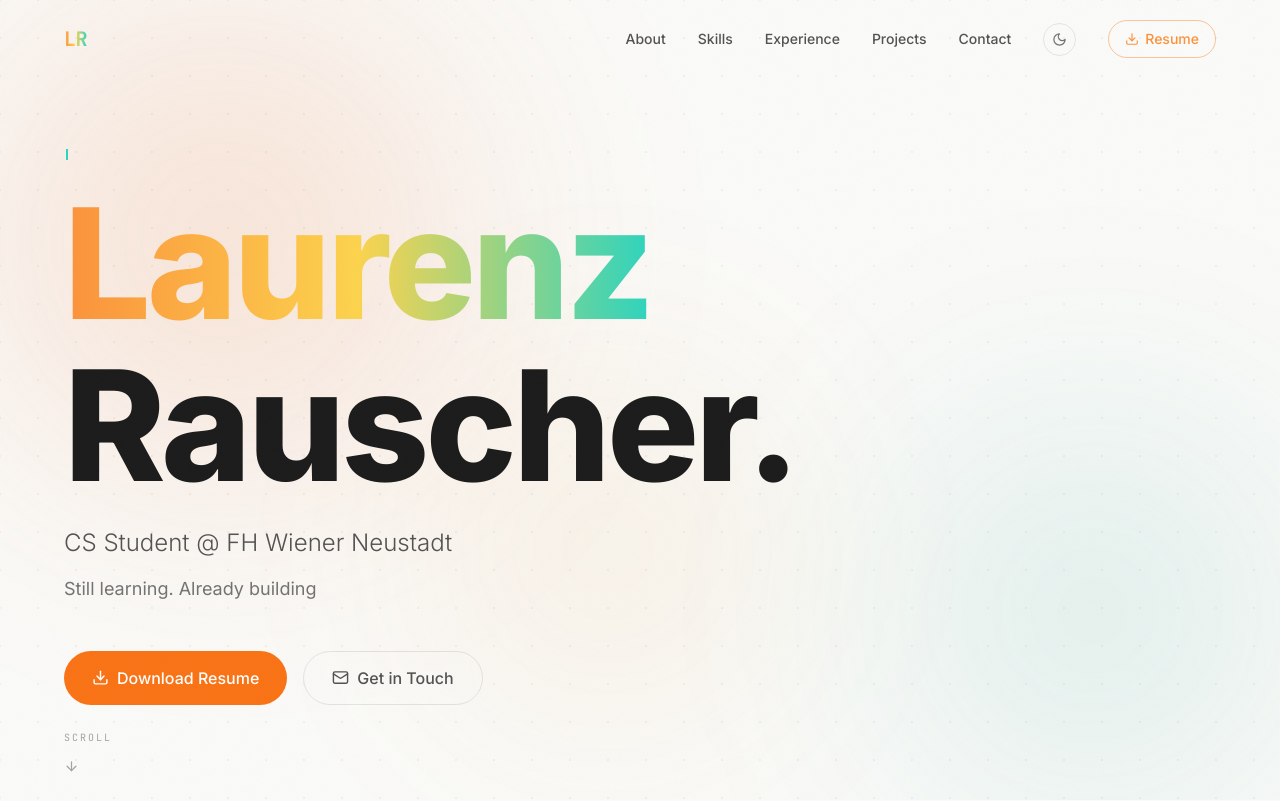
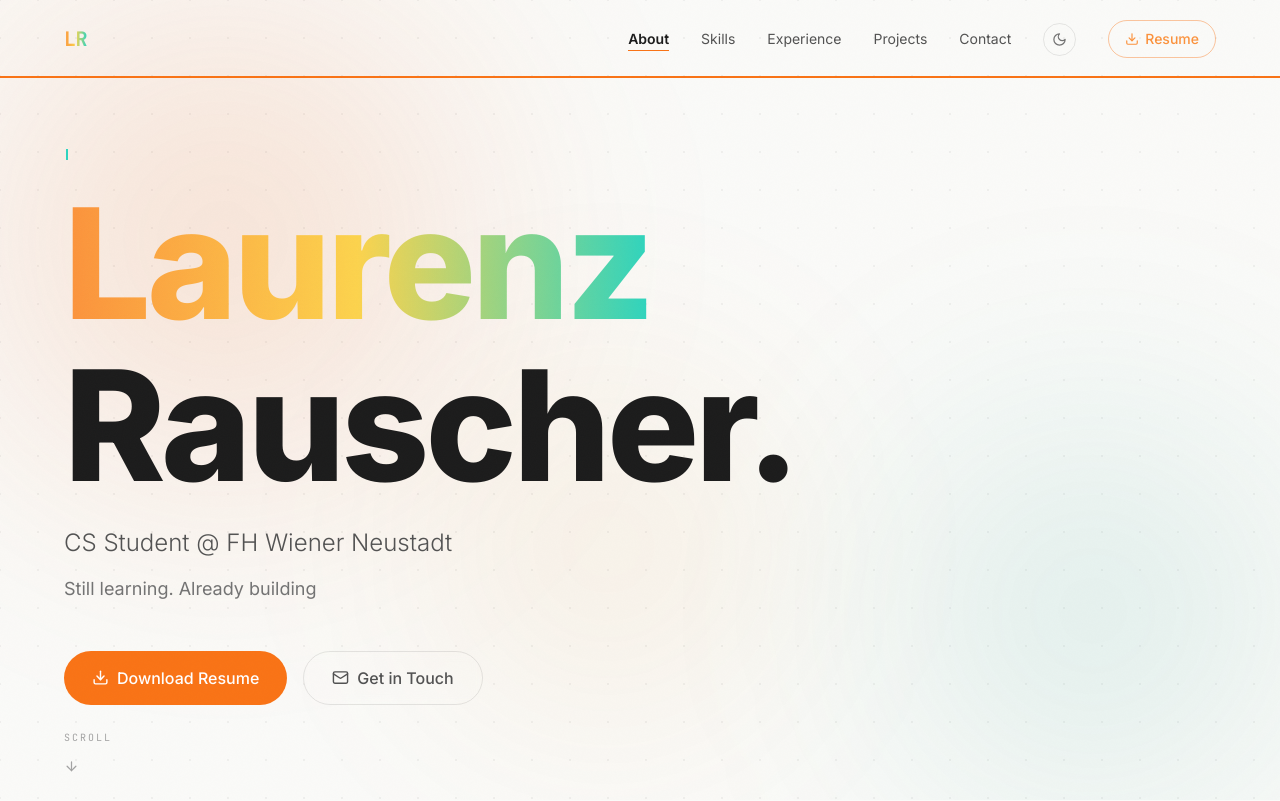
Before and after one commit to LaJuMiRa/Website-Portfolio, a Next.js app: page / in a window 1280 px wide. Shown: the top 801 px of the page. Built offline with nearby package versions, Linux system fonts and the light colour scheme.

Commit message:
Navbar changes
Added progress bar to the navbar

```diff
--- a/components/Navbar.tsx
+++ b/components/Navbar.tsx
@@ -3,6 +3,7 @@
 import { useState, useEffect } from 'react'
 import Link from 'next/link'
 import { Menu, X, Download } from 'lucide-react'
+import { motion, useScroll } from 'framer-motion'
 import ThemeToggle from './ThemeToggle'
 
 const navLinks = [
@@ -14,8 +15,10 @@ const navLinks = [
 ]
 
 export default function Navbar() {
-  const [scrolled, setScrolled]   = useState(false)
-  const [menuOpen, setMenuOpen]   = useState(false)
+  const [scrolled, setScrolled] = useState(false)
+  const [menuOpen, setMenuOpen] = useState(false)
+  const [activeHref, setActiveHref] = useState('')
+  const { scrollYProgress } = useScroll()
 
   useEffect(() => {
     const onScroll = () => setScrolled(window.scrollY > 20)
@@ -23,12 +26,29 @@ export default function Navbar() {
     return () => window.removeEventListener('scroll', onScroll)
   }, [])
 
+  // Active section detection
+  useEffect(() => {
+    const ids = navLinks.map(l => l.href.slice(1))
+    const observers: IntersectionObserver[] = []
+
+    ids.forEach(id => {
+      const el = document.getElementById(id)
+      if (!el) return
+      const obs = new IntersectionObserver(
+        ([entry]) => { if (entry.isIntersecting) setActiveHref(`#${id}`) },
+        { threshold: 0.4 }
+      )
+      obs.observe(el)
+      observers.push(obs)
+    })
+
+    return () => observers.forEach(o => o.disconnect())
+  }, [])
+
   return (
     <nav
       className={`fixed top-0 left-0 right-0 z-50 transition-all duration-500 ${
-        scrolled
-          ? 'backdrop-blur-xl border-b py-3'
-          : 'bg-transparent py-5'
+        scrolled ? 'backdrop-blur-xl border-b py-3' : 'bg-transparent py-5'
       }`}
       style={scrolled ? {
         backgroundColor: 'var(--nav-bg-scrolled)',
@@ -44,19 +64,25 @@ export default function Navbar() {
 
         {/* Desktop nav */}
         <div className="hidden md:flex items-center gap-8">
-          {navLinks.map((link) => (
+          {navLinks.map((link) => {
+            const isActive = activeHref === link.href
+            return (
               <Link
                 key={link.href}
                 href={link.href}
-              className="text-sm font-medium transition-colors relative group"
-              style={{ color: 'var(--text-secondary)' }}
+                className="text-sm transition-colors relative group"
+                style={{
+                  color: isActive ? 'var(--text-primary)' : 'var(--text-secondary)',
+                  fontWeight: isActive ? 600 : 400,
+                }}
                 onMouseEnter={e => (e.currentTarget.style.color = 'var(--text-primary)')}
-              onMouseLeave={e => (e.currentTarget.style.color = 'var(--text-secondary)')}
+                onMouseLeave={e => (e.currentTarget.style.color = isActive ? 'var(--text-primary)' : 'var(--text-secondary)')}
               >
                 {link.label}
-              <span className="absolute -bottom-0.5 left-0 w-0 h-px bg-orange-500 transition-all duration-300 group-hover:w-full" />
+                <span className={`absolute -bottom-0.5 left-0 h-px bg-orange-500 transition-all duration-300 ${isActive ? 'w-full' : 'w-0 group-hover:w-full'}`} />
               </Link>
-          ))}
+            )
+          })}
           <ThemeToggle />
           <a
             href="/Lebenslauf_Rauscher.pdf"
@@ -94,7 +120,7 @@ export default function Navbar() {
               href={link.href}
               onClick={() => setMenuOpen(false)}
               className="py-1 text-sm font-medium transition-colors"
-              style={{ color: 'var(--text-secondary)' }}
+              style={{ color: activeHref === link.href ? 'var(--text-primary)' : 'var(--text-secondary)' }}
             >
               {link.label}
             </Link>
@@ -112,6 +138,12 @@ export default function Navbar() {
           </div>
         </div>
       )}
+
+      {/* Scroll progress bar */}
+      <motion.div
+        style={{ scaleX: scrollYProgress }}
+        className="absolute bottom-0 left-0 right-0 h-[2px] bg-orange-500 origin-left"
+      />
     </nav>
   )
 }
```
Also changed, not shown: 1 other file (tests, documents, lock files or other folders). Lines whose indentation alone changed are shown as unchanged.
